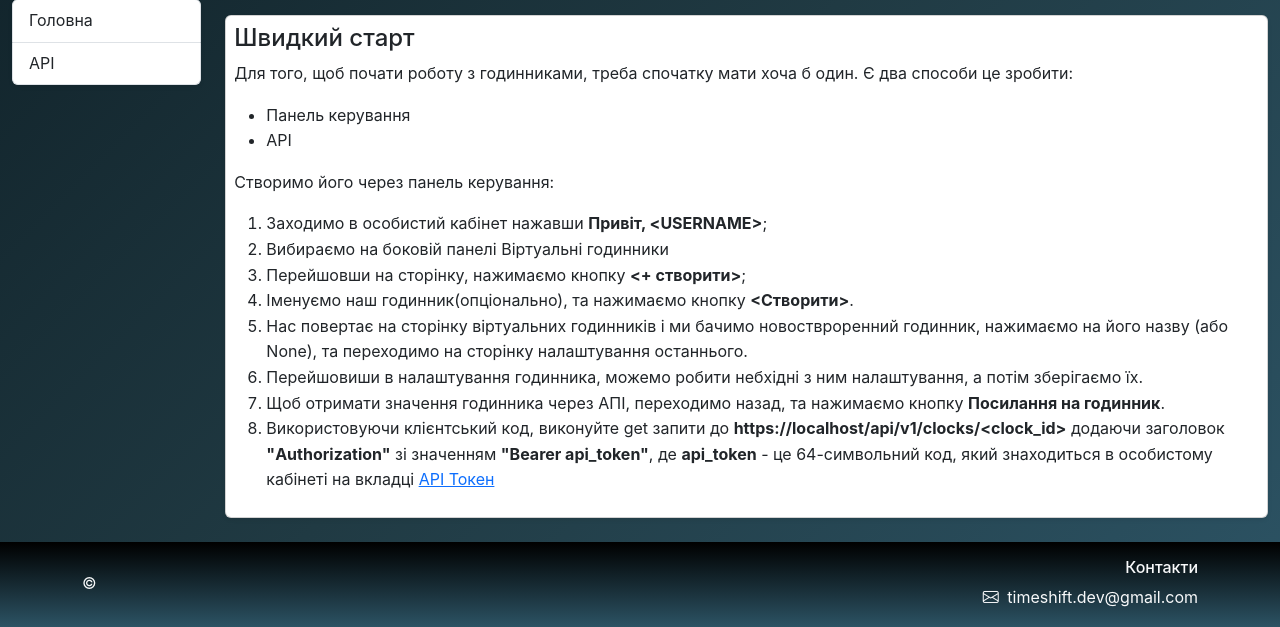
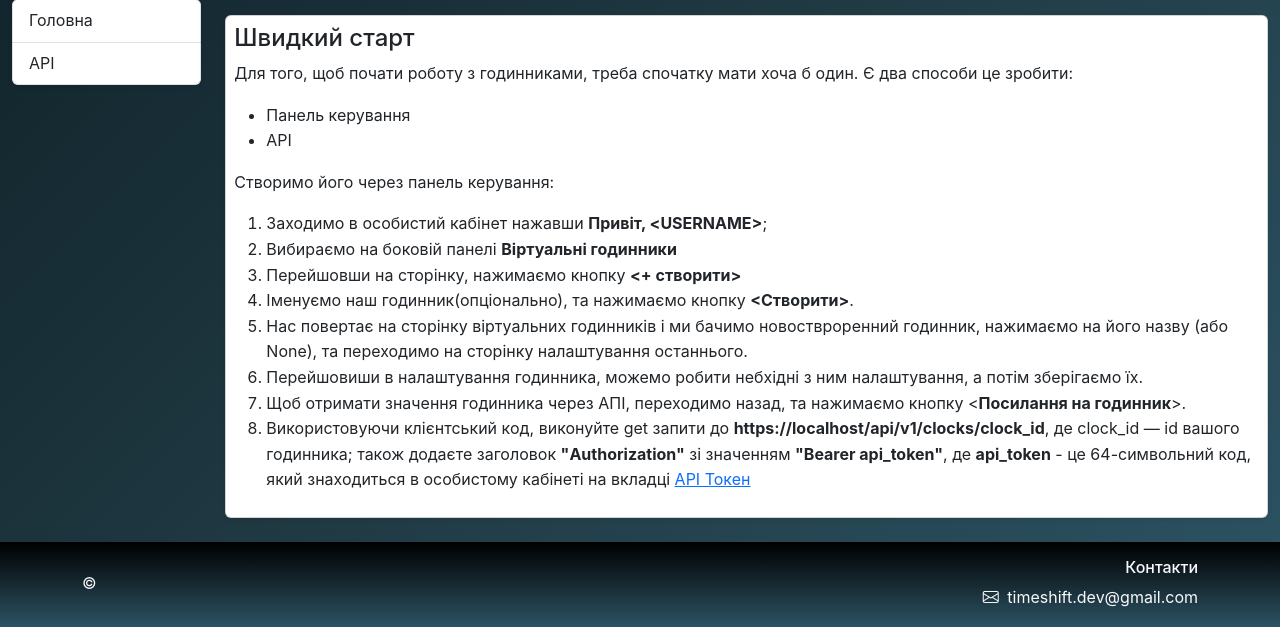
Before and after one commit to coolrich/timeshift, a Django app: template templates/webapp/docs.html in a window 1280 px wide. Shown: the part 222-849 px from the top of the page. Run offline with Django 5.2, Linux system fonts and the light colour scheme; the template is opened without the code that fills it, so the values that code supplies are empty; some libraries are stand-ins or nearby versions.

Commit message:
- Documentation developing:   - Develop QuickStart page

```diff
--- a/templates/webapp/docs.html
+++ b/templates/webapp/docs.html
@@ -22,10 +22,10 @@
                         Заходимо в особистий кабінет нажавши <b>Привіт, &lt;USERNAME&gt</b>;
                     </li>
                     <li>
-                        Вибираємо на боковій панелі Віртуальні годинники
+                        Вибираємо на боковій панелі <b>Віртуальні годинники</b>
                     </li>
                     <li>
-                        Перейшовши на сторінку, нажимаємо кнопку <b>&lt;+ створити&gt</b>;
+                        Перейшовши на сторінку, нажимаємо кнопку <b>&lt;+ створити&gt</b>
                     </li>
                     <li>
                         Іменуємо наш годинник(опціонально), та нажимаємо кнопку <b>&lt;Створити&gt;</b>.
@@ -40,13 +40,13 @@
                     </li>
                     <li>
                         Щоб отримати значення годинника через АПІ, переходимо назад, та нажимаємо кнопку
-                        <b>Посилання на годинник</b>.
+                        &lt;<b>Посилання на годинник</b>&gt;.
                     </li>
                     <li>
                         Використовуючи клієнтський код, виконуйте get запити до
-                        <b>https://{{request.get_host}}/api/v1/clocks/&lt;clock_id&gt;</b> додаючи заголовок
-                        <b>&quot;Authorization&quot;</b> зі значенням <b>&quot;Bearer api_token&quot;</b>, де <b>api_token</b>
-                         - це 64-символьний код, який знаходиться в особистому кабінеті на вкладці
+                        <b>https://{{request.get_host}}/api/v1/clocks/clock_id</b>, де clock_id — id вашого годинника;
+                        також додаєте заголовок <b>&quot;Authorization&quot;</b> зі значенням <b>&quot;Bearer api_token&quot;</b>,
+                        де <b>api_token</b> - це 64-символьний код, який знаходиться в особистому кабінеті на вкладці
                         <a href="{% url 'profile_tokens' %}">API Токен</a>
                     </li>
                 </ol>
```
